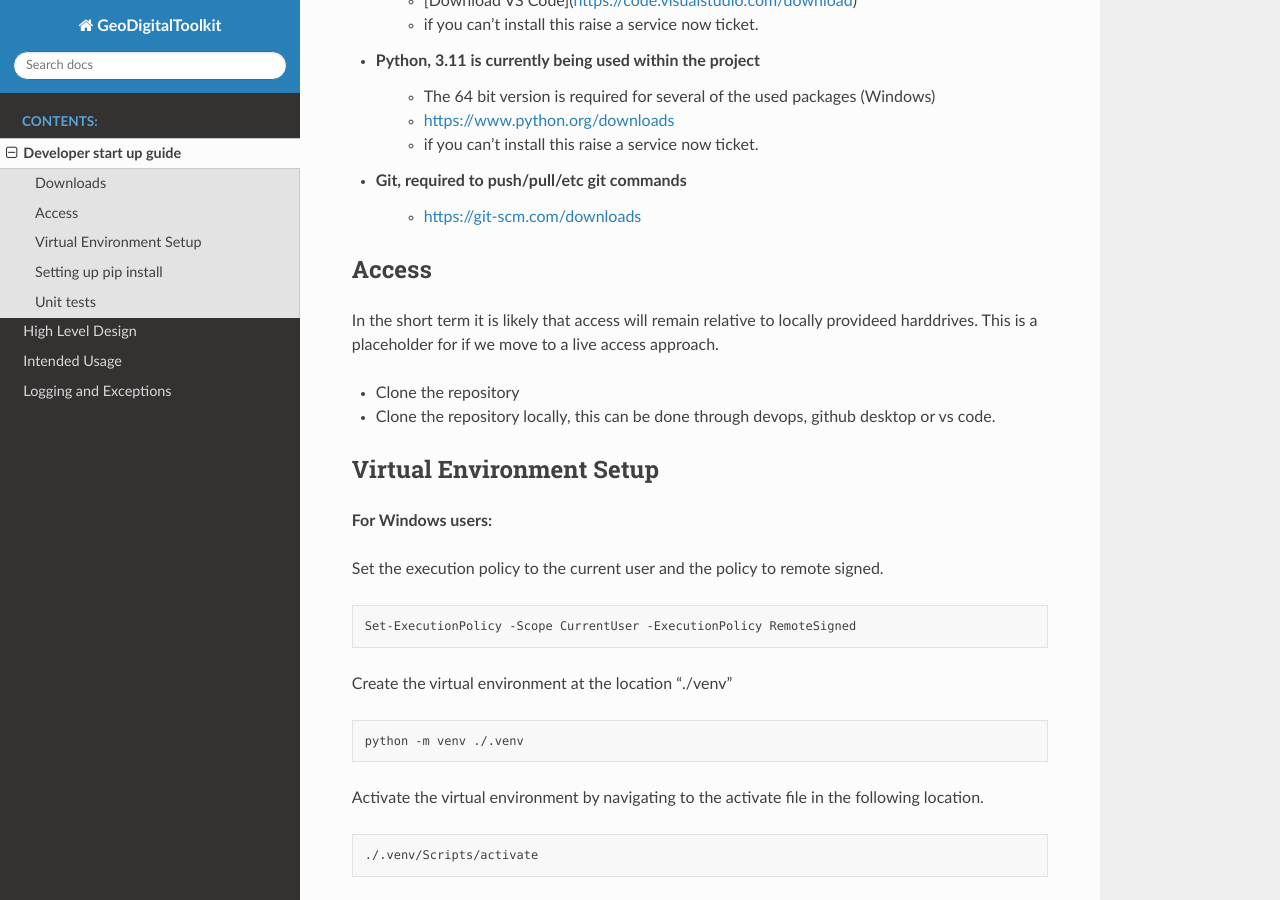
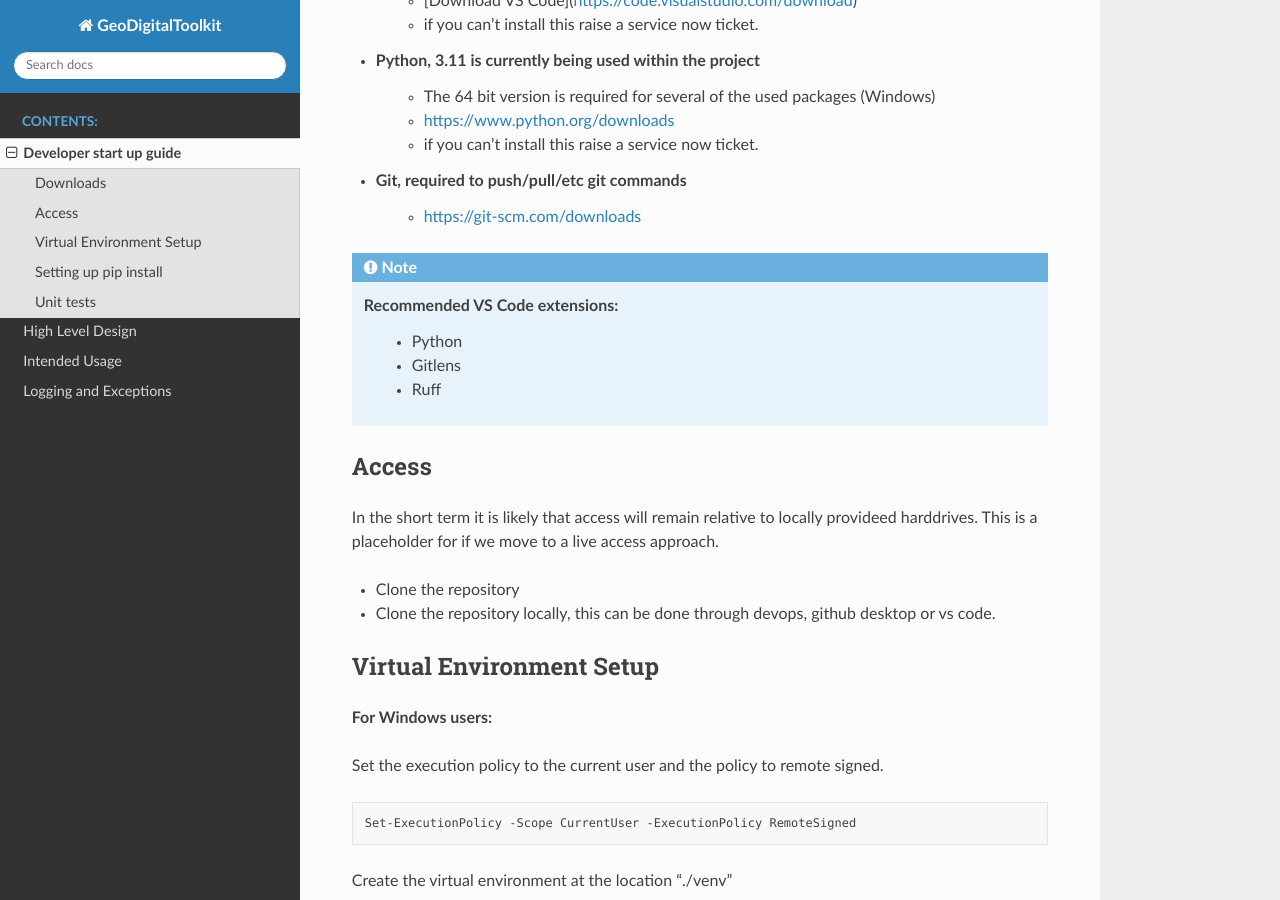
Before and after one commit to Geological-Survey-of-Western-Australia/atratus, a Sphinx documentation site: the page built from docs/source/getting_started_developer.rst, in a window 1280 px wide and 900 px high, scrolled down 486 px. Built offline with Sphinx 7.4.7 and the Read the Docs theme 3.1.0, drawn with Linux system fonts in a browser that asks for light colours; pages that are not in the unit, such as notebooks, are missing from menus.

Commit message:
Remove Ruff from optional dev dependencies; add notes on recommended extensions for VS Code.

```diff
--- a/docs/source/getting_started_developer.rst
+++ b/docs/source/getting_started_developer.rst
@@ -25,6 +25,13 @@ repository
 
 - Git, required to push/pull/etc git commands
    - https://git-scm.com/downloads
+
+.. note::
+
+   Recommended VS Code extensions:
+    - Python
+    - Gitlens
+    - Ruff
 
 Access
 ------
--- a/pyproject.toml
+++ b/pyproject.toml
@@ -35,7 +35,6 @@ dev = [
   'pytest==8.1.1',
   'pytest-cov==5.0.0',
   'twine',
-  'ruff',
 ]
 
 docs = ['sphinx',
```
